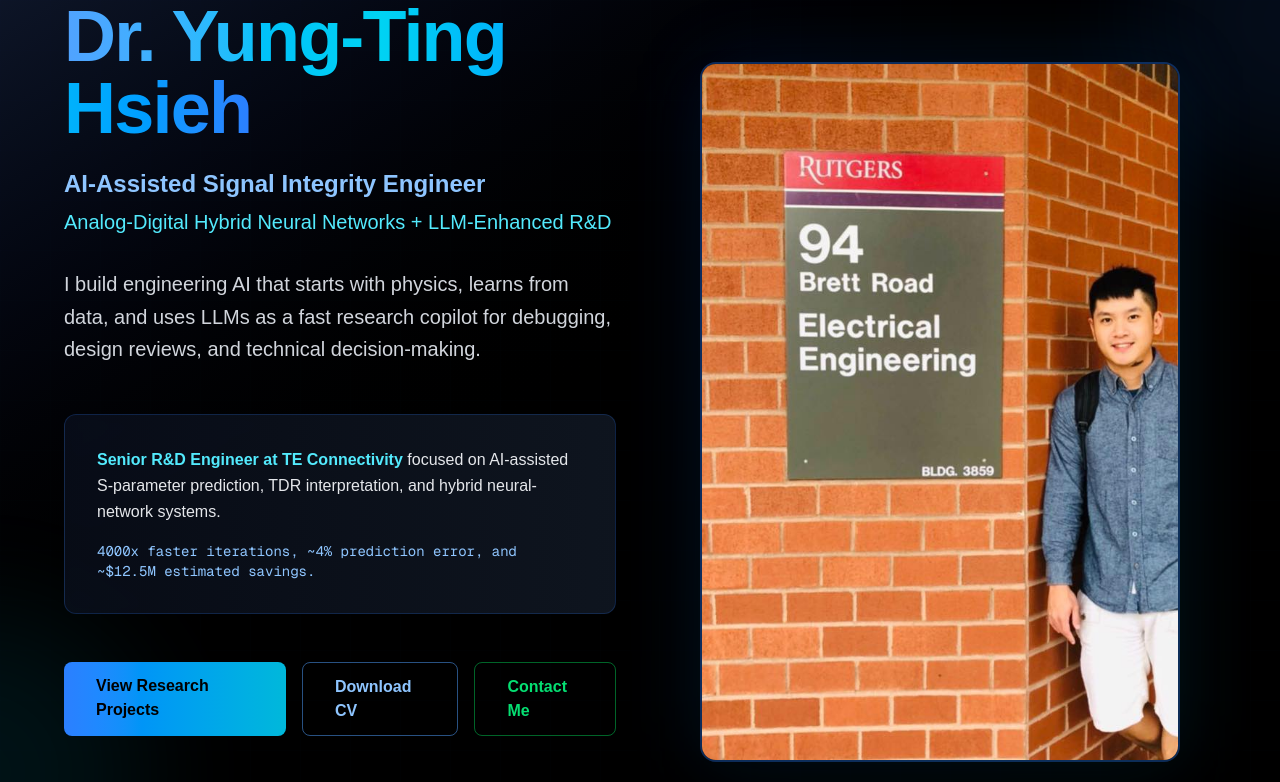
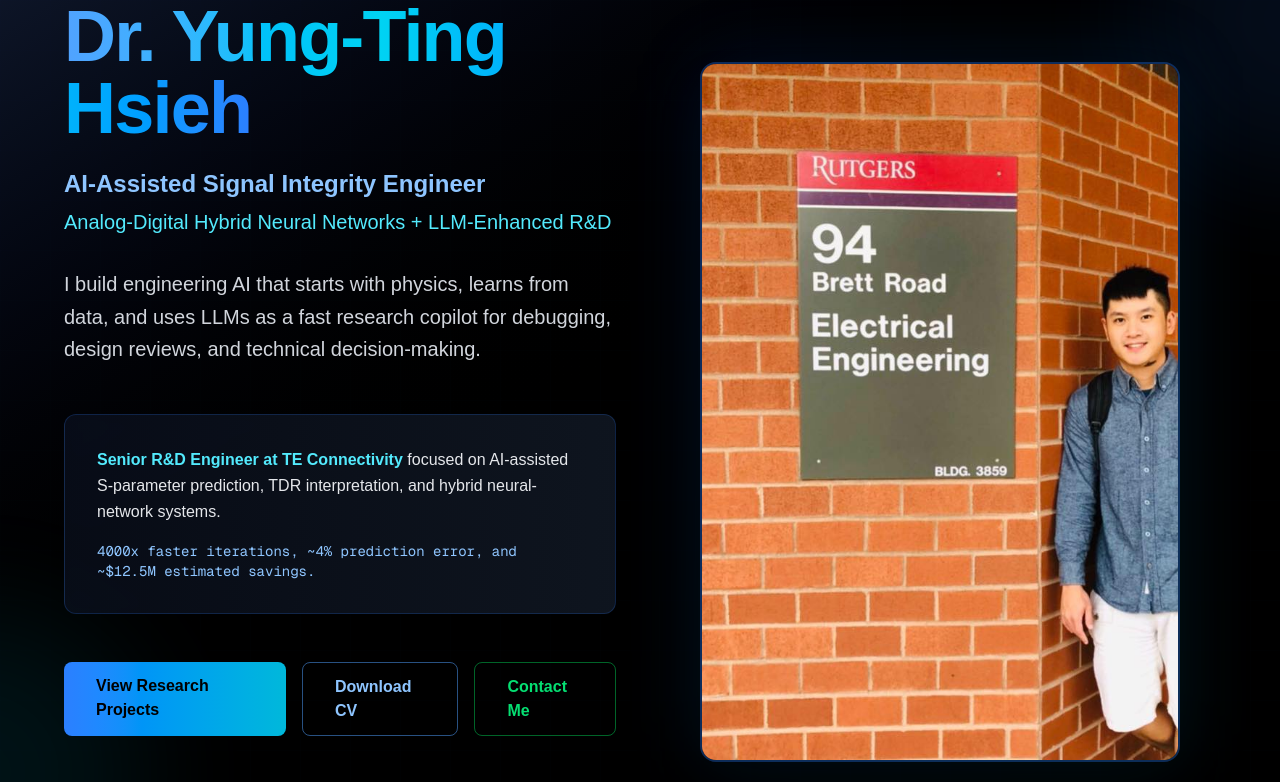
Before and after one commit to dryungtinghsieh-ui/ai-portfolio, a Next.js app: page / in a window 1280 px wide. Shown: the top 782 px of the page. Built offline with nearby package versions, Linux system fonts and the light colour scheme.

Commit message:
fix: shift portrait focal point further left

```diff
--- a/app/page.tsx
+++ b/app/page.tsx
@@ -152,7 +152,7 @@ export default function Home() {
                         height={700}
                         priority
                         className="h-full w-full object-cover object-[42%_center]"
-                        style={{ objectPosition: '36% center' }}
+                        style={{ objectPosition: '30% center' }}
                       />
                     </div>
                   </div>
@@ -254,7 +254,7 @@ export default function Home() {
                       height={700}
                       priority
                       className="h-full w-full object-cover object-[42%_center]"
-                      style={{ objectPosition: '36% center' }}
+                      style={{ objectPosition: '30% center' }}
                     />
                   </div>
                 </div>
```
